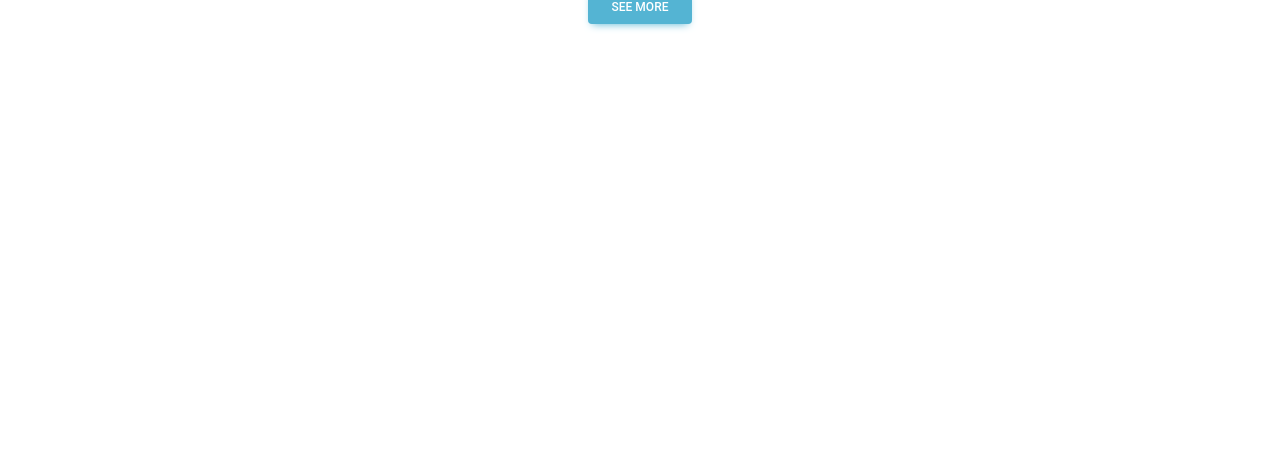
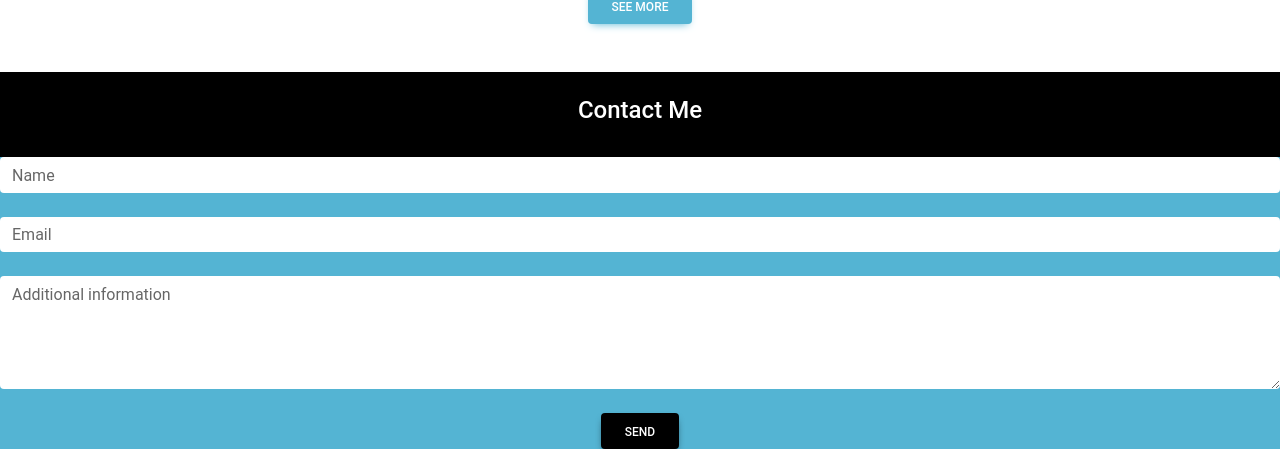
Before and after one commit to HassanBahati/block-land-, a React (Create React App) app in the folder client/: page / in a window 1280 px wide. Shown: the part 2070-2519 px from the top of the page. Before the commit the page ends 2142 px from the top, so only its background shows below. Built offline with nearby package versions, Linux system fonts and the light colour scheme; some icons are missing.

Commit message:
added contact form

```diff
--- a/client/src/screens/Home/Home.js
+++ b/client/src/screens/Home/Home.js
@@ -1,5 +1,6 @@
 import Layout from "../../components/Layout/Layout.js";
 import About from "../../components/ui/About.js";
+import Contact from "../../components/ui/Contact.js";
 import KnowOwner from "../../components/ui/KnowOwner.js";
 import LandingSection from "../../components/ui/LandingSection";
 import Properties from "../../components/ui/Properties.js";
@@ -11,6 +12,7 @@ const Home = () => {
       <About/>
       <KnowOwner />
       <Properties/>
+      <Contact/>
     </Layout>
   );
 };
```
